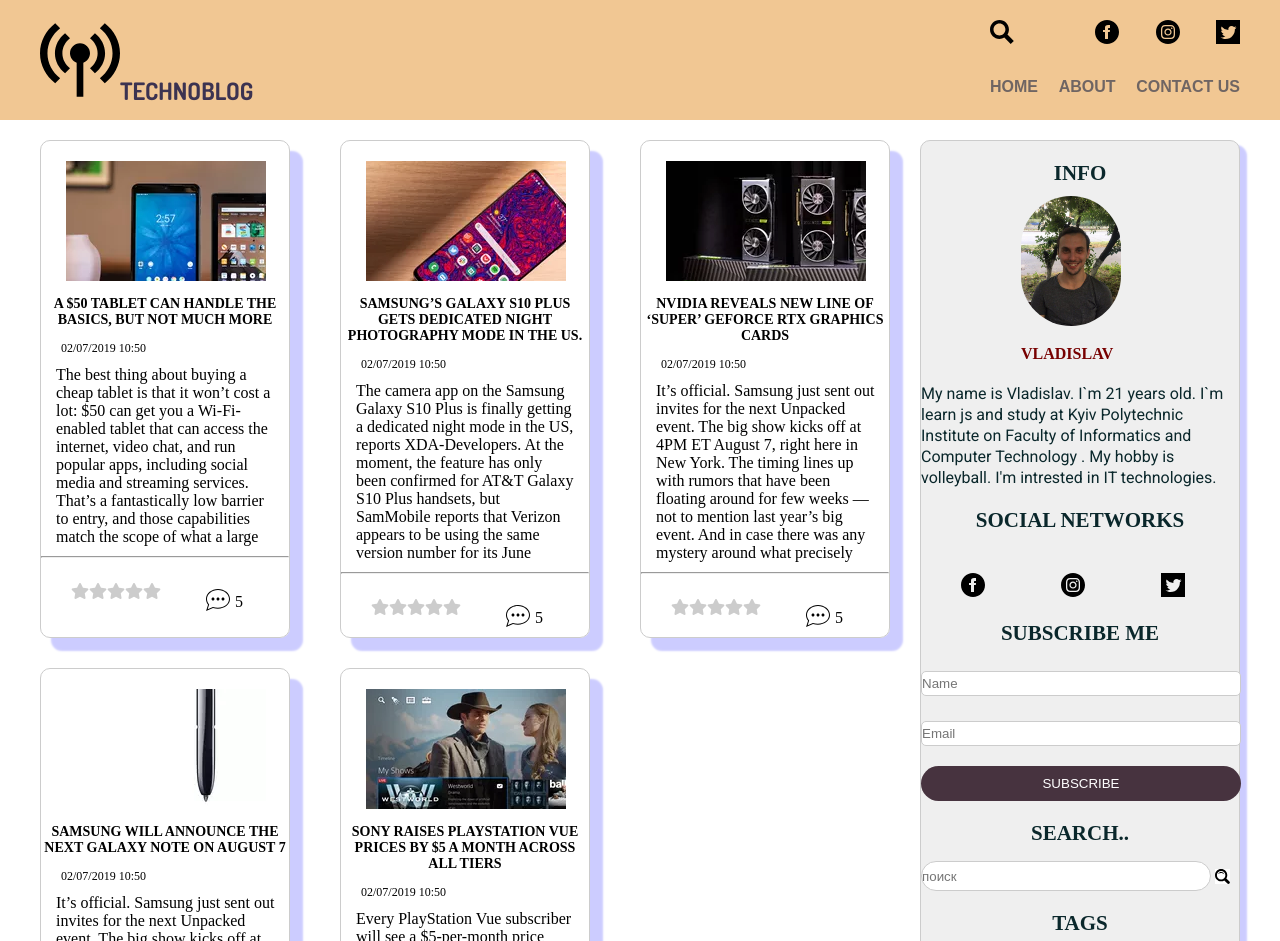
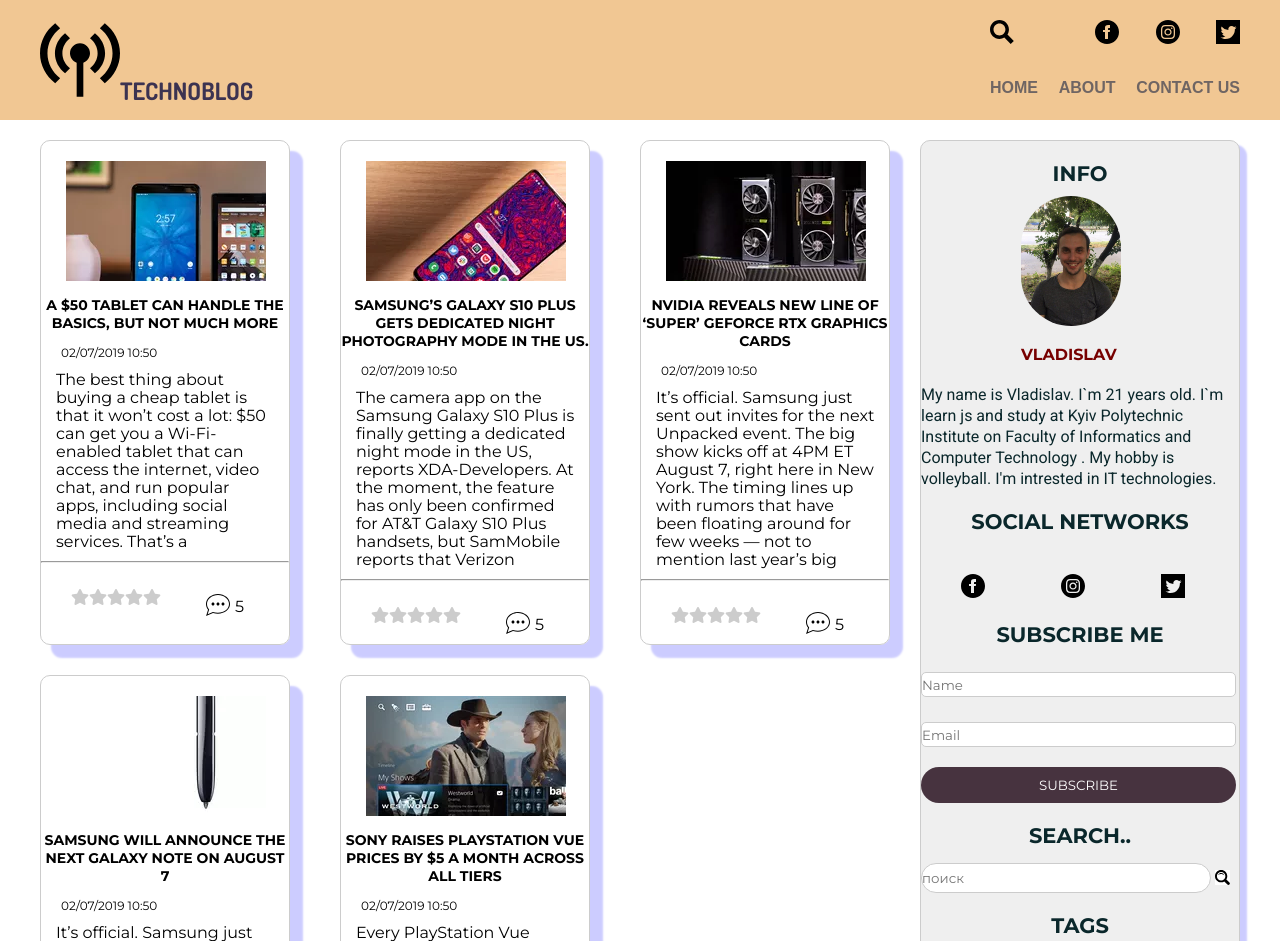
Before and after one commit to vladossuper/technoblog, a website: page index.html in a window 1280 px wide. Shown: the top 941 px of the page. Drawn offline with Linux system fonts and the light colour scheme.

Commit message:
Add fonts

```diff
--- a/index.html
+++ b/index.html
@@ -9,6 +9,7 @@
         <meta name="viewport" content="width=device-width, initial-scale=1.0">
         <link href="https://fonts.googleapis.com/css?family=Dosis:300,400,500,700&display=swap" rel="stylesheet">
         <link href="https://fonts.googleapis.com/css?family=Roboto&display=swap" rel="stylesheet">
+        <link href="https://fonts.googleapis.com/css?family=Montserrat:300,400,700&display=swap" rel="stylesheet">
     </head>
     <body>
         <header class="header">
--- a/scss/blocks/aside.scss
+++ b/scss/blocks/aside.scss
@@ -98,7 +98,7 @@
 
 }
 .subscriber-name, .subscriber-email {
-    width: 320px;
+    width: 315px;
     margin-top: 25px;
     height: 25px;
     border: 1px solid #ccc;
@@ -109,7 +109,7 @@
     text-transform: uppercase;
     border: none;
     background: #47333f;
-    width: 320px;
+    width: 315px;
     color: #fff;
     border-radius: 50px;
     text-align: center;
--- a/scss/blocks/main.scss
+++ b/scss/blocks/main.scss
@@ -1,5 +1,6 @@
 * {
     box-sizing: border-box;
+    font-family: 'Montserrat', sans-serif;
 }
 .card-wrapper {
     width: 870px;
```
Also changed, not shown: css/blocks/aside.css, css/blocks/main.css, css/style.css.
